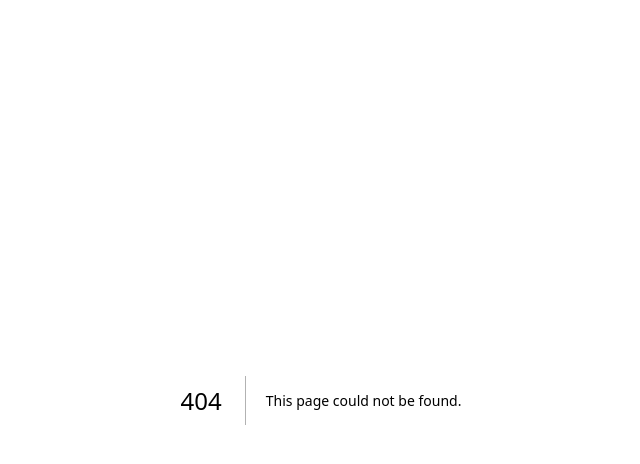
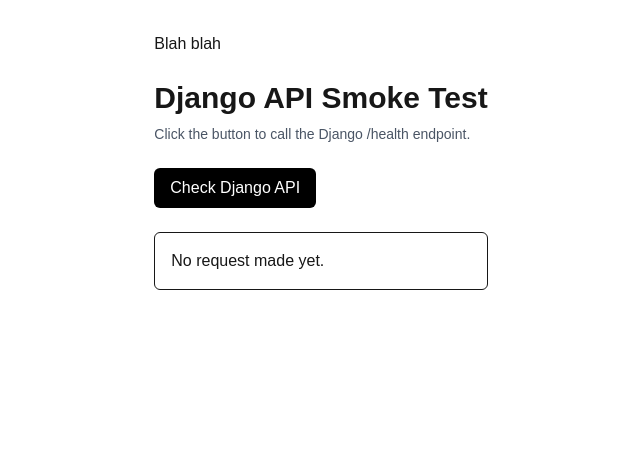
Before and after one commit to adamhinton/monster-masher, a Next.js app in the folder frontend/: page /django-smoke-test in a window 1280 px wide. Before the commit this address had no page. Shown: the top 464 px of the page, without its empty margins (319-959 px from the left). Built offline with nearby package versions, Linux system fonts and the light colour scheme; no server answers.

Commit message:
Django smoke test route - endpoint ping not working yet because I need to configure CORS

```diff
--- /dev/null
+++ b/frontend/src/app/django-smoke-test/page.tsx
@@ -0,0 +1,67 @@
+"use client";
+
+import { useState } from "react";
+
+import { fetchDjangoHealth, type HealthResponse } from "@/lib/api/health";
+
+type HealthCheckState =
+	| { status: "idle" }
+	| { status: "loading" }
+	| { status: "success"; data: HealthResponse }
+	| { status: "error"; message: string };
+
+export default function DjangoTestPage() {
+	const [state, setState] = useState<HealthCheckState>({ status: "idle" });
+
+	async function handleClick() {
+		setState({ status: "loading" });
+
+		try {
+			const data = await fetchDjangoHealth();
+			setState({ status: "success", data });
+			console.log("Django health response:", data);
+		} catch (error) {
+			const message = error instanceof Error ? error.message : "Unknown error";
+
+			setState({ status: "error", message });
+			console.error("Django health check failed:", error);
+		}
+	}
+
+	return (
+		<main className="mx-auto flex min-h-screen max-w-2xl flex-col gap-6 p-8">
+			<h1>Blah blah</h1>
+			<div>
+				<h1 className="text-3xl font-bold">Django API Smoke Test</h1>
+				<p className="mt-2 text-sm text-gray-600">
+					Click the button to call the Django /health endpoint.
+				</p>
+			</div>
+
+			<button
+				type="button"
+				onClick={handleClick}
+				disabled={state.status === "loading"}
+				className="w-fit rounded-md bg-black px-4 py-2 text-white disabled:cursor-not-allowed disabled:opacity-60"
+			>
+				{state.status === "loading" ? "Checking..." : "Check Django API"}
+			</button>
+
+			<section className="rounded-md border p-4">
+				{state.status === "idle" && <p>No request made yet.</p>}
+
+				{state.status === "loading" && <p>Checking Django...</p>}
+
+				{state.status === "success" && (
+					<pre className="overflow-x-auto text-sm">
+						{JSON.stringify(state.data, null, 2)}
+					</pre>
+				)}
+
+				{state.status === "error" && (
+					<p className="text-red-600">{state.message}</p>
+				)}
+			</section>
+		</main>
+	);
+}
--- /dev/null
+++ b/frontend/src/lib/api/health.ts
@@ -0,0 +1,30 @@
+// _________________
+// Helper for Django health check API. This is used in the frontend to check if the backend is healthy.
+// _________________
+
+import { z } from "zod";
+
+import { env } from "@/lib/env";
+
+export const HealthResponseSchema = z.object({
+	status: z.literal("ok"),
+});
+
+export type HealthResponse = z.infer<typeof HealthResponseSchema>;
+
+export async function fetchDjangoHealth(): Promise<HealthResponse> {
+	const response = await fetch(`${env.djangoApiBaseUrl}/health`, {
+		method: "GET",
+		cache: "no-store",
+	});
+
+	if (!response.ok) {
+		throw new Error(
+			`Django health check failed: ${response.status} ${response.statusText}`,
+		);
+	}
+
+	const data: unknown = await response.json();
+
+	return HealthResponseSchema.parse(data);
+}
--- /dev/null
+++ b/frontend/src/lib/env.ts
@@ -0,0 +1,13 @@
+// _______________
+// Helper for accessing env vars in a type-safe way. Only for vars that are used in the frontend code (not backend-only vars like `DJANGO_SECRET_KEY`).
+// _______________
+
+const djangoApiBaseUrl = process.env.NEXT_PUBLIC_DJANGO_API_BASE_URL;
+
+if (!djangoApiBaseUrl) {
+	throw new Error("Missing NEXT_PUBLIC_DJANGO_API_BASE_URL");
+}
+
+export const env = {
+	djangoApiBaseUrl: djangoApiBaseUrl.replace(/\/$/, ""),
+} as const;
```
